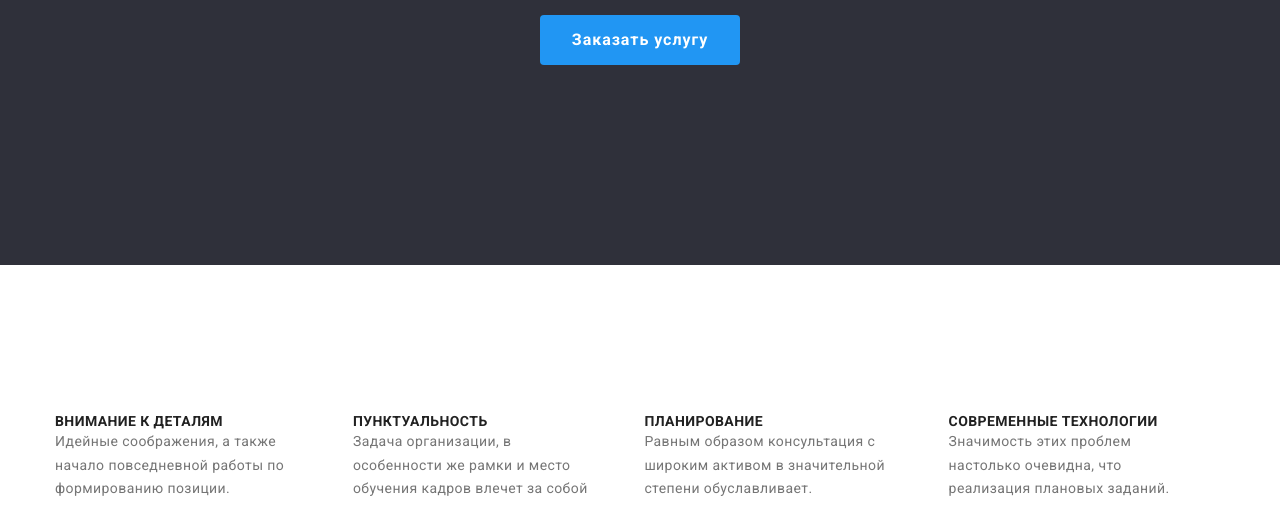
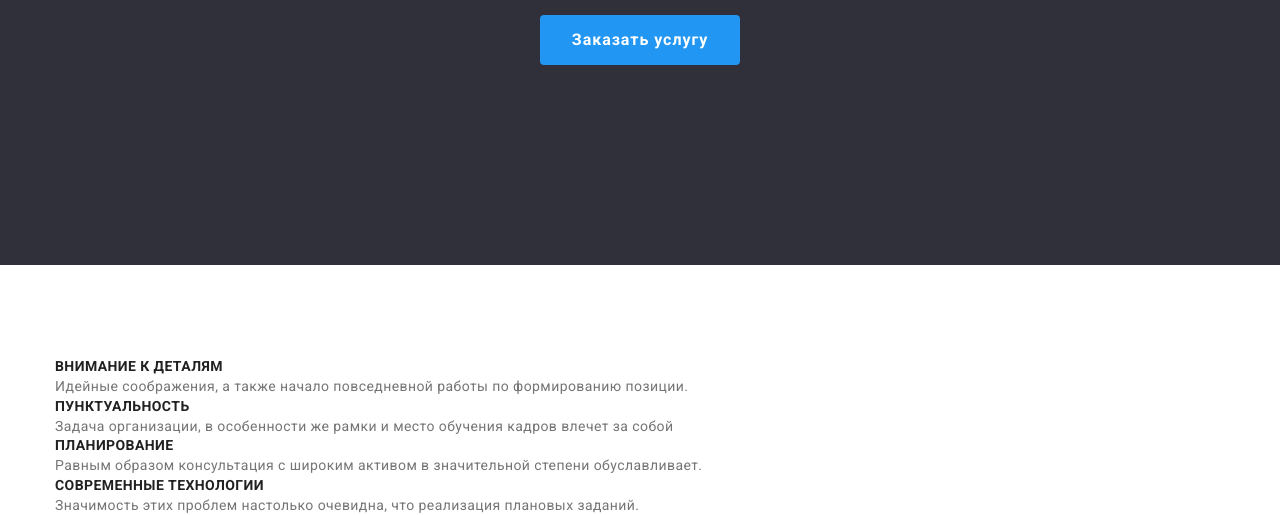
Before and after one commit to o5o2472793/goit-markup-hw-03, a plain HTML site: page index.html in a window 1280 px wide. Shown: the part 442-957 px from the top of the page. Drawn offline with nearby package versions, Linux system fonts and the light colour scheme.

Commit message:
Add files via upload

```diff
--- a/css/styles.css
+++ b/css/styles.css
@@ -197,16 +197,15 @@ align-items: center;
 
 /* ----------------reklama----------------*/
 
-.reklama-zagolovok {
-    display: flex;
-    margin-top: 55px;
-    margin-bottom: 70px;
-}
 .recl-zag {
     margin-right: 40px;
 }
 .reklama {
+    display: flex;
     list-style: none;
+    /* margin-top: 55px;
+    margin-bottom: 32px;
+     */
 }
 .vubor {
 font-weight: 400;
@@ -231,6 +230,7 @@ color: var(--four-title-color);
 .galeri-1:not(:last-child) {
         margin-right: 30px;
     }
+
  .galeri-2 {
         display: flex;
         border: none;
```
